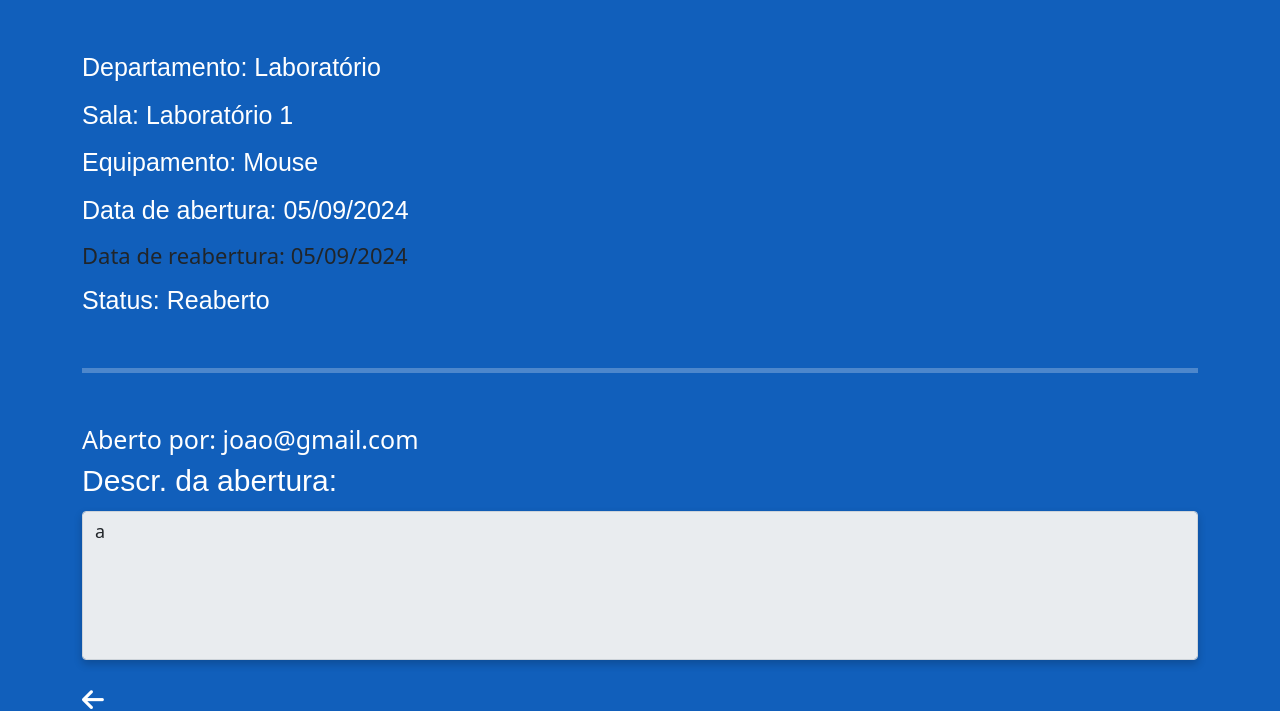
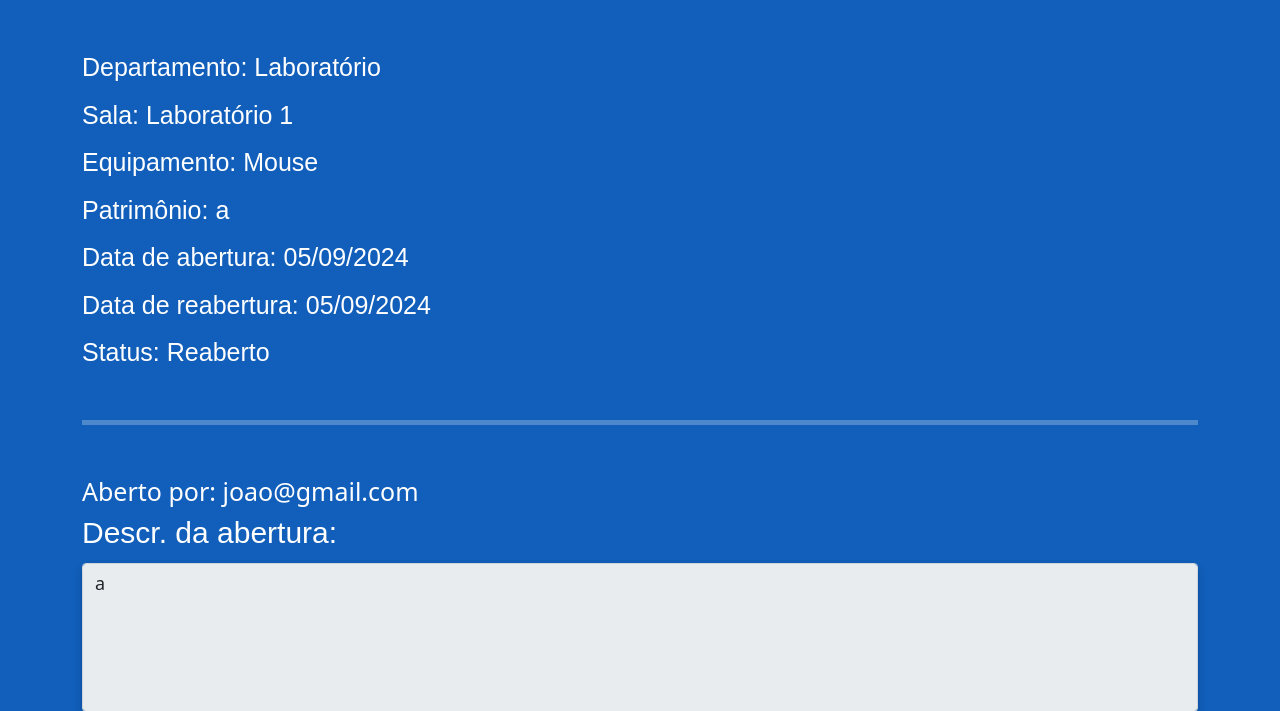
Before and after one commit to JaumF/IF-Chamado, a Django app: page /if-dados/chamado/76/detalhes/ in a window 1280 px wide. Shown: the part 151-862 px from the top of the page. Run offline with Django 5.2, Linux system fonts and the light colour scheme; a user stored in the database is signed in; data comes from the database, SQL or seed files in the repository; both versions use the stored data as it was after the commit; some libraries are stand-ins or nearby versions.

Commit message:
alguns erro pronto

```diff
--- a/if_dados/templates/detalhes-do-chamado-aberto.html
+++ b/if_dados/templates/detalhes-do-chamado-aberto.html
@@ -34,9 +34,10 @@
                     <div class="setor">Departamento: {{ chamado.departamento }}</div>
                     <div class="sala">Sala: {{ chamado.sala }}</div>
                     <div class="equipamento">Equipamento: {{ chamado.equipamento }}</div>
+                    <div class="equipamento">Patrimônio: {{ chamado.patrimonio }}</div>
                     <div class="data-de-abertura">Data de abertura: {{ chamado.data_abertura|date:"d/m/Y" }}</div>
                     {% if chamado.data_reabertura %}
-                    <div class="data-reabertura">Data de reabertura: {{ chamado.data_reabertura|date:"d/m/Y" }}</div>
+                    <div class="data-de-abertura">Data de reabertura: {{ chamado.data_reabertura|date:"d/m/Y" }}</div>
                     {% endif %}
                     <div class="status {% if chamado.status == 'REABERTO' %}status-reaberto{% else %}status{% endif %}">Status: {{ chamado.status }}</div>
                 </div>
```
Also changed, not shown: db.sqlite3.
